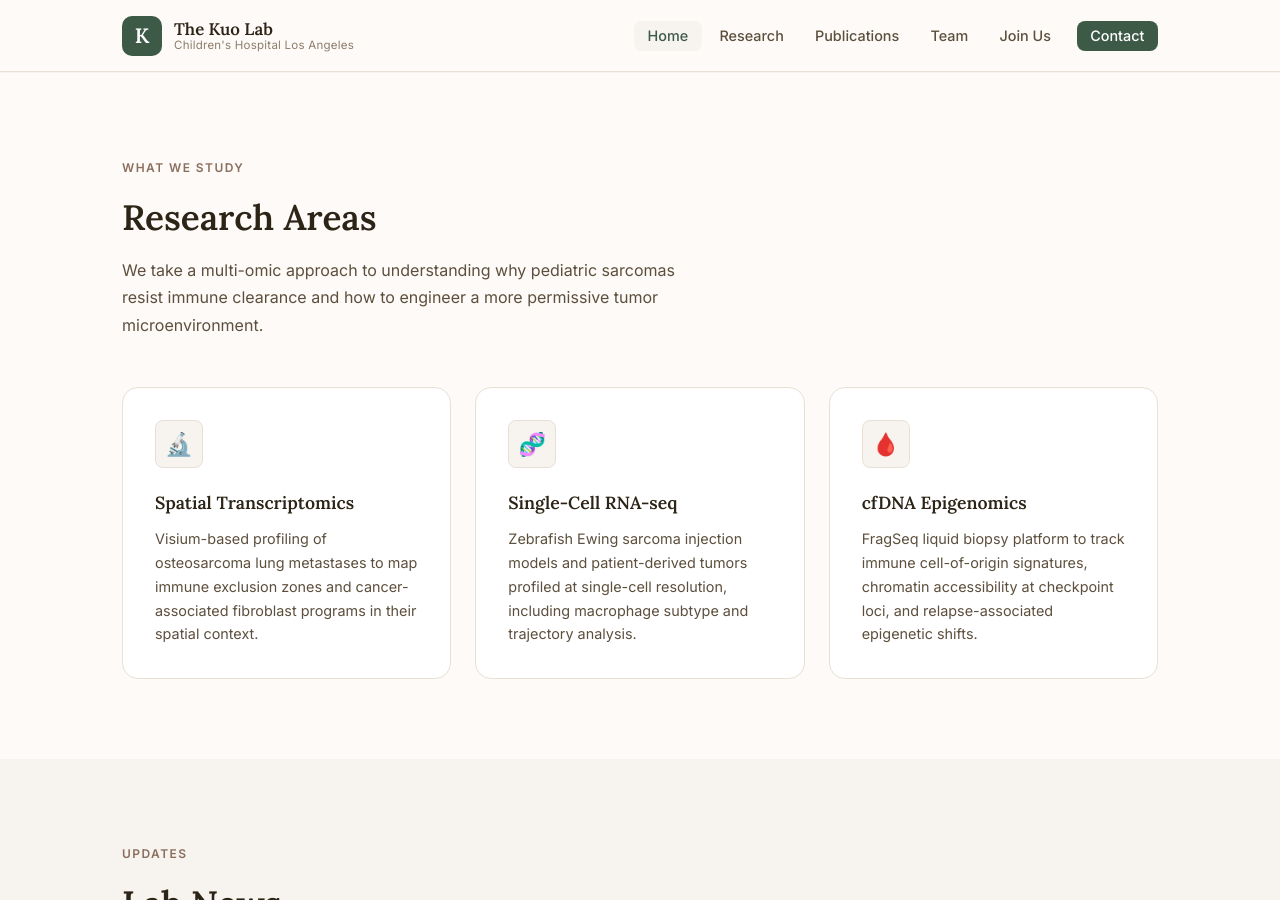
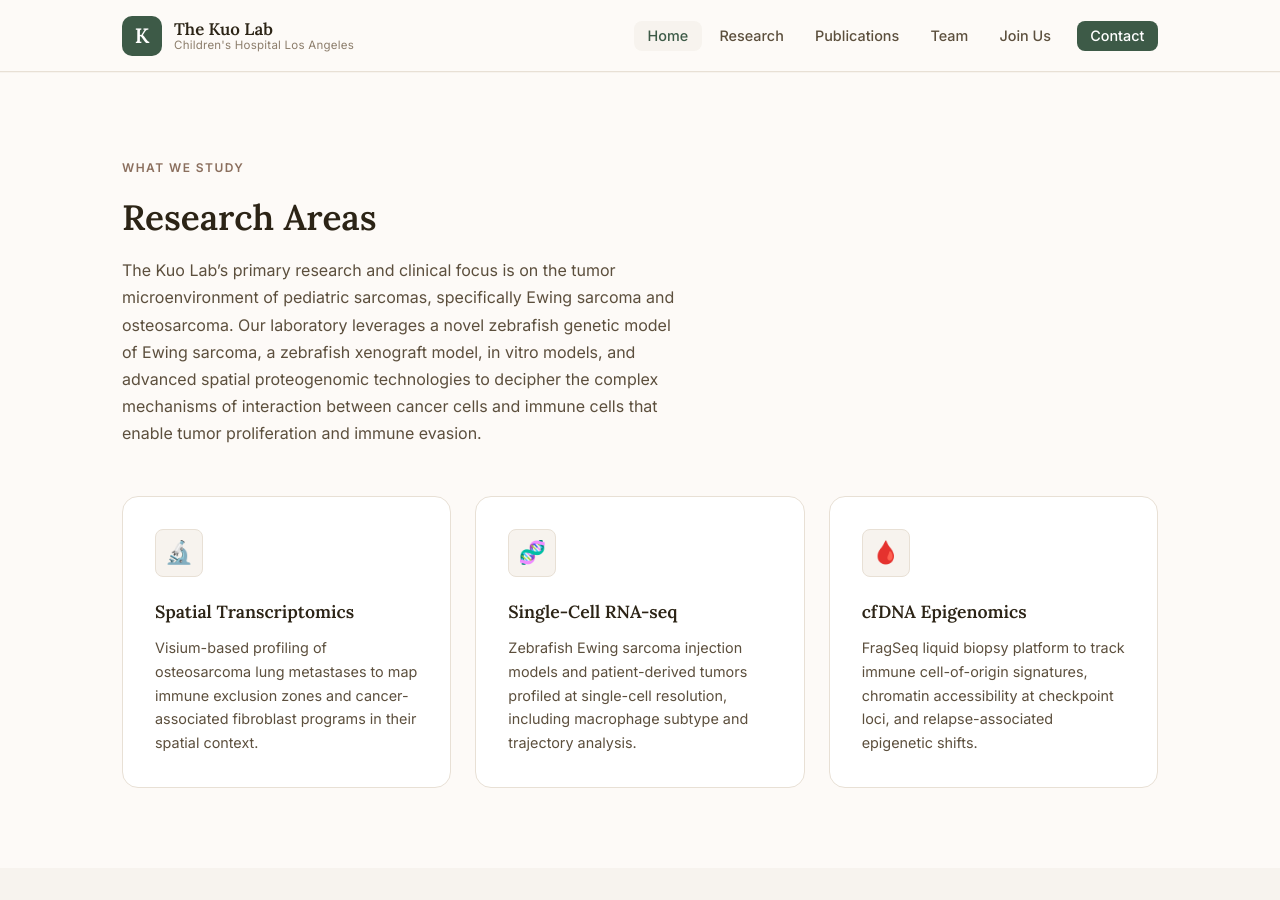
Before and after one commit to the-kuo-lab/the-kuo-lab.github.io, a Jekyll site: the page built from index.html, in a window 1280 px wide and 900 px high, scrolled down 646 px. Built offline with Jekyll 4.4.1, drawn with Linux system fonts in a browser that asks for light colours.

Commit message:
Update index.html

```diff
--- a/index.html
+++ b/index.html
@@ -24,7 +24,7 @@ title: Home
     <div class="section-header">
       <span class="eyebrow">What We Study</span>
       <h2>Research Areas</h2>
-      <p>We take a multi-omic approach to understanding why pediatric sarcomas resist immune clearance and how to engineer a more permissive tumor microenvironment.</p>
+      <p>The Kuo Lab’s primary research and clinical focus is on the tumor microenvironment of pediatric sarcomas, specifically Ewing sarcoma and osteosarcoma. Our laboratory leverages a novel zebrafish genetic model of Ewing sarcoma, a zebrafish xenograft model, in vitro models, and advanced spatial proteogenomic technologies to decipher the complex mechanisms of interaction between cancer cells and immune cells that enable tumor proliferation and immune evasion.</p>
     </div>
     <div class="research-grid">
       <a href="/research#spatial" class="research-card" style="text-decoration:none;color:inherit;">
```
